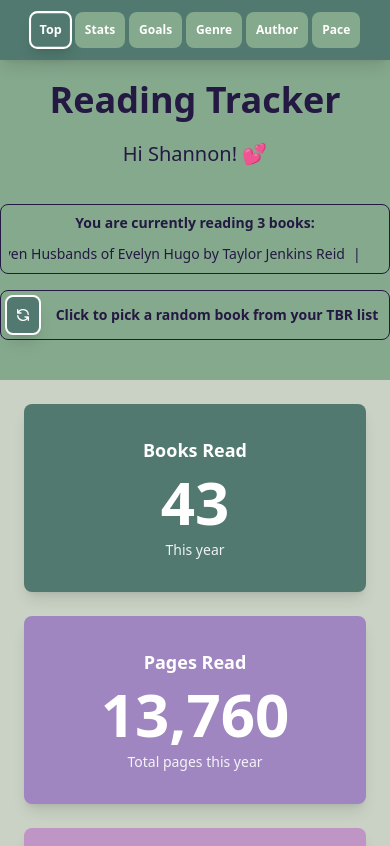
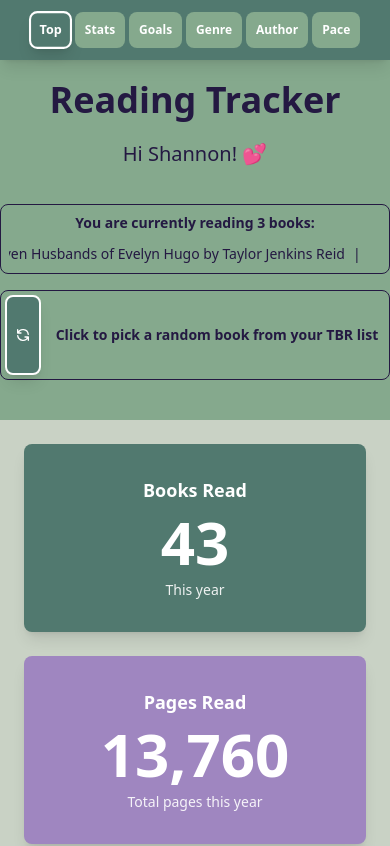
Before and after one commit to najaad/florilegium, a Next.js app: page / in a window 390 px wide. Shown: the top 846 px of the page. Built offline with nearby package versions, Linux system fonts and the light colour scheme.

Commit message:
Update page.tsx

```diff
--- a/src/app/page.tsx
+++ b/src/app/page.tsx
@@ -992,7 +992,7 @@ function TBRRandomizer({ tbrList }: { tbrList: { title: string; author: string;
           onClick={pickRandomBook}
           disabled={tbrList.length === 0}
           className={`
-            relative p-2 md:p-2 rounded-lg transition-all duration-200 transform flex-shrink-0 flex items-center justify-center min-h-[2.5rem] md:min-h-[3rem]
+            relative p-2 md:p-2 rounded-lg transition-all duration-200 transform flex-shrink-0 flex items-center justify-center min-h-[5rem] md:min-h-[3rem]
             ${tbrList.length === 0
               ? 'bg-gray-300 text-gray-500 cursor-not-allowed border-2 border-gray-400'
               : 'bg-primary text-secondary-content hover:bg-secondary/80 hover:scale-105 active:scale-95 shadow-lg border-2 border-secondary/30 focus:border-secondary/50'
```
